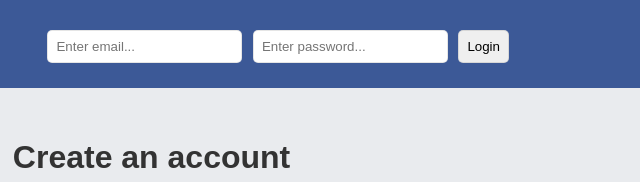
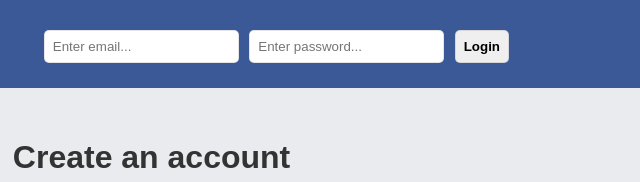
Before and after one commit to digital-futures-academy-se-2404-a/web-fundamentals-mini-group-project-group-5, a plain HTML site: page index.html in a window 1280 px wide. Shown: the top 182 px of the page, 640-1280 px from the left. Drawn offline with Linux system fonts and the light colour scheme.

Commit message:
bold login

```diff
--- a/styles.css
+++ b/styles.css
@@ -20,6 +20,10 @@ header {
     padding: 8px;
     border: 1px solid rgba(0, 0, 0, 0.1);
     margin: 3px;
+}
+
+button.rounded {
+    font-weight: 550;
 }
 
 header h1 {
```
